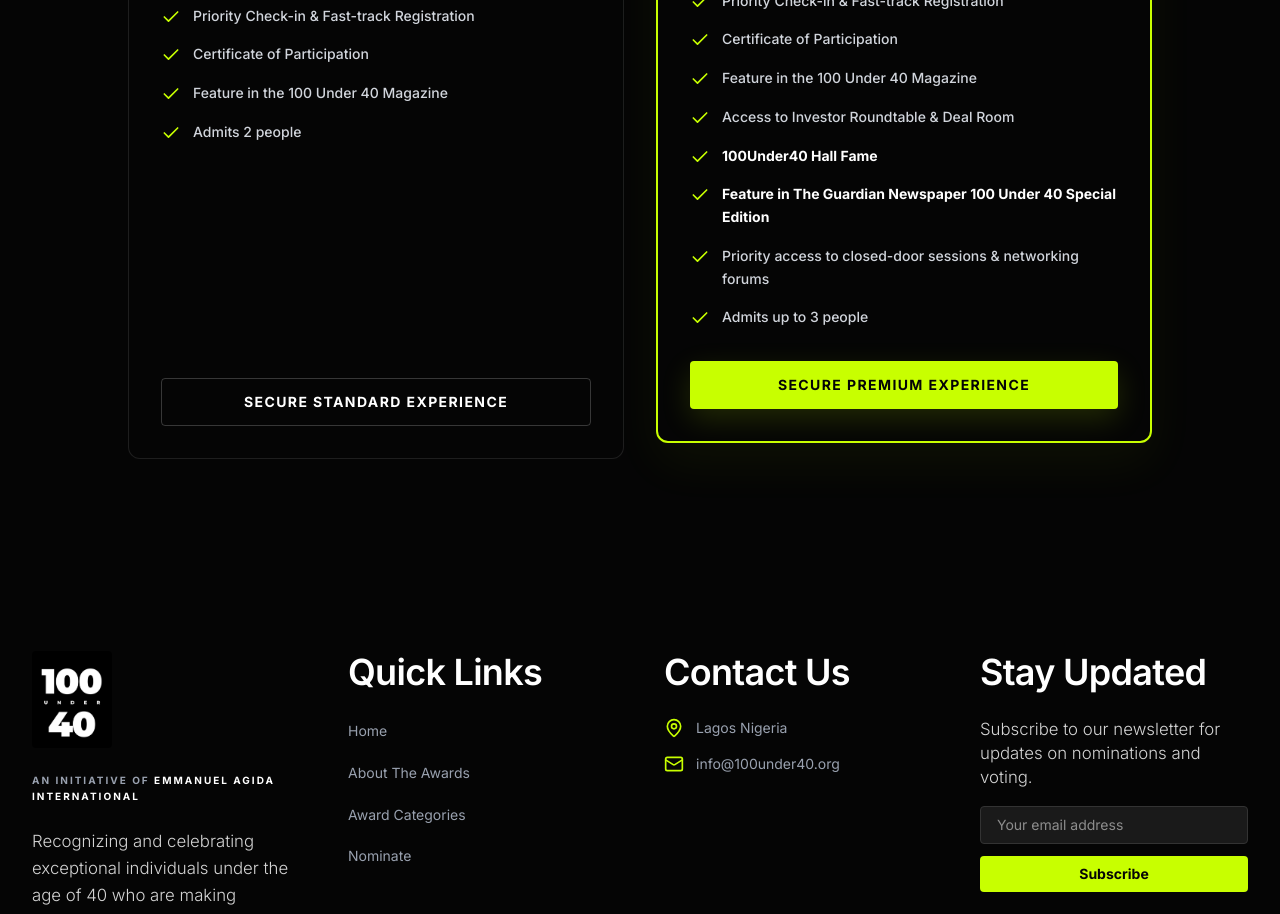
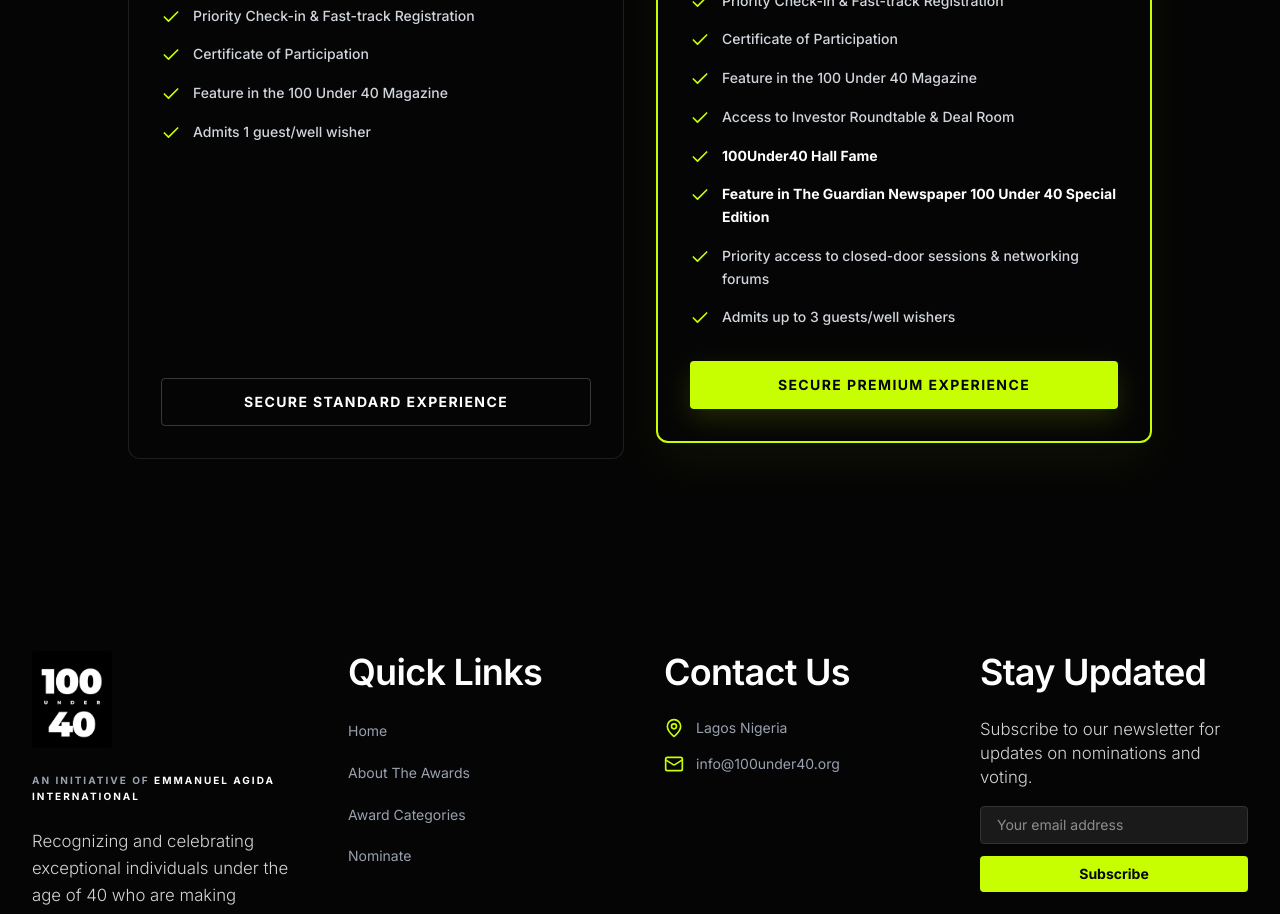
Before and after one commit to muwagunprecious/100under40, a Next.js app: page /ticket in a window 1280 px wide. Shown: the part 940-1854 px from the top of the page. Built offline with nearby package versions, Linux system fonts and the light colour scheme.

Commit message:
fix: update guest admission labels on ticket page

```diff
--- a/app/ticket/page.tsx
+++ b/app/ticket/page.tsx
@@ -30,7 +30,7 @@
                     'Priority Check-in & Fast-track Registration',
                     'Certificate of Participation',
                     'Feature in the 100 Under 40 Magazine',
-                    'Admits 2 people'
+                    'Admits 1 guest/well wisher'
                   ].map((feature, i) => (
                     <li key={i} className="flex items-start gap-3">
                       <Check className="w-5 h-5 text-[var(--primary)] shrink-0 mt-0.5" />
@@ -70,7 +70,7 @@
                     '100Under40 Hall Fame',
                     'Feature in The Guardian Newspaper 100 Under 40 Special Edition',
                     'Priority access to closed-door sessions & networking forums',
-                    'Admits up to 3 people'
+                    'Admits up to 3 guests/well wishers'
                   ].map((feature, i) => (
                     <li key={i} className="flex items-start gap-3">
                       <Check className="w-5 h-5 text-[var(--primary)] shrink-0 mt-0.5" />
```
